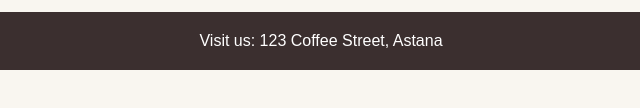
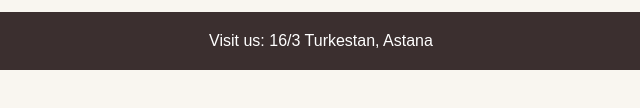
Before and after one commit to erekenoob/Assignment2_WEB, a plain HTML site: page task2.html in a window 1280 px wide. Shown: the part 578-686 px from the top of the page, 319-959 px from the left. Drawn offline with Linux system fonts and the light colour scheme.

Commit message:
add chenges

```diff
--- a/task2.html
+++ b/task2.html
@@ -35,7 +35,7 @@
                 <p>We source our beans directly from farmers in Ethiopia, Colombia, and Brazil. Every cup is brewed with precision and care, whether you prefer a classic espresso or our signature batch brew.</p>
             </div>
             <div class="grid-footer">
-                <p >Visit us: 123 Coffee Street, Astana</p>
+                <p >Visit us: 16/3 Turkestan, Astana</p>
             </div>
         </div>
     </section>
```
